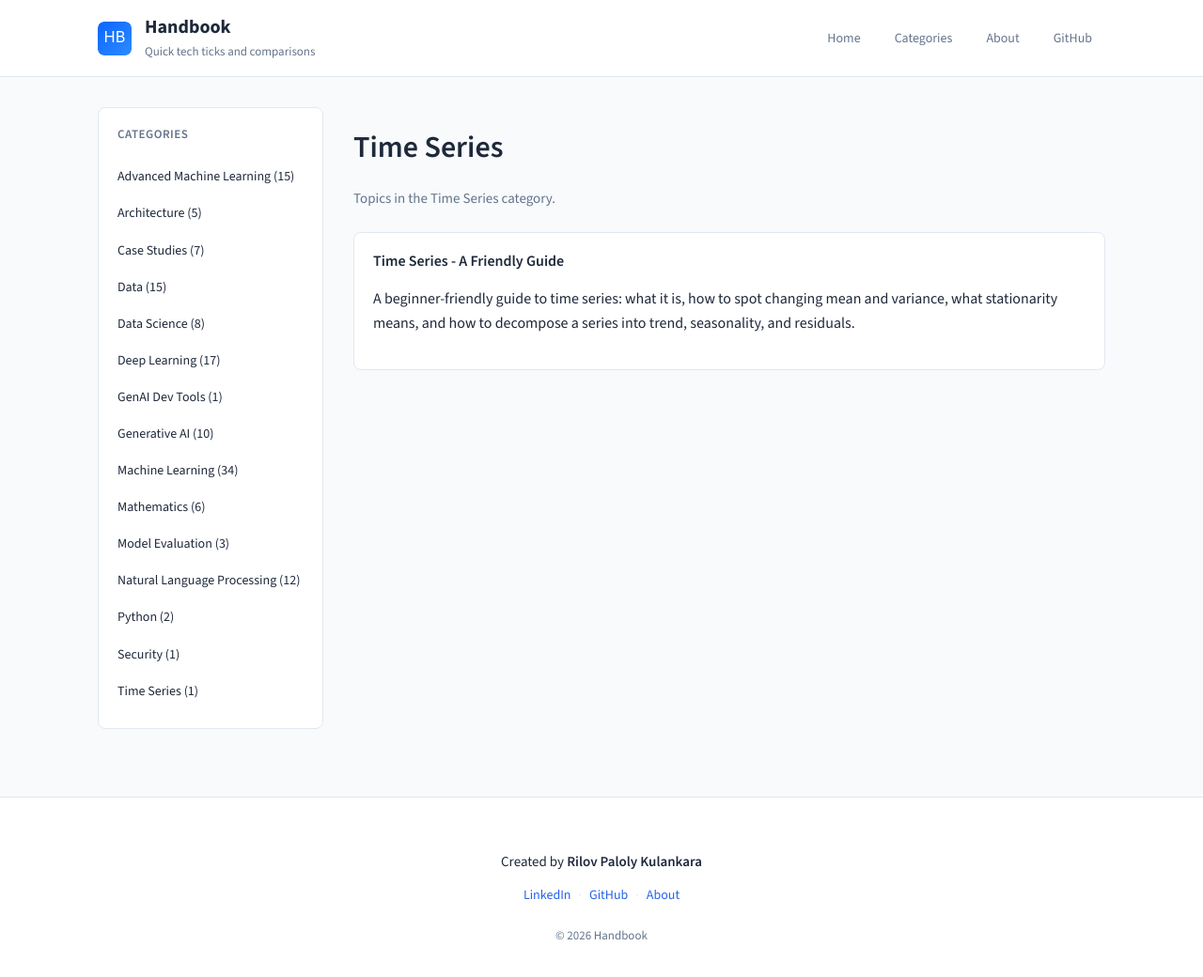
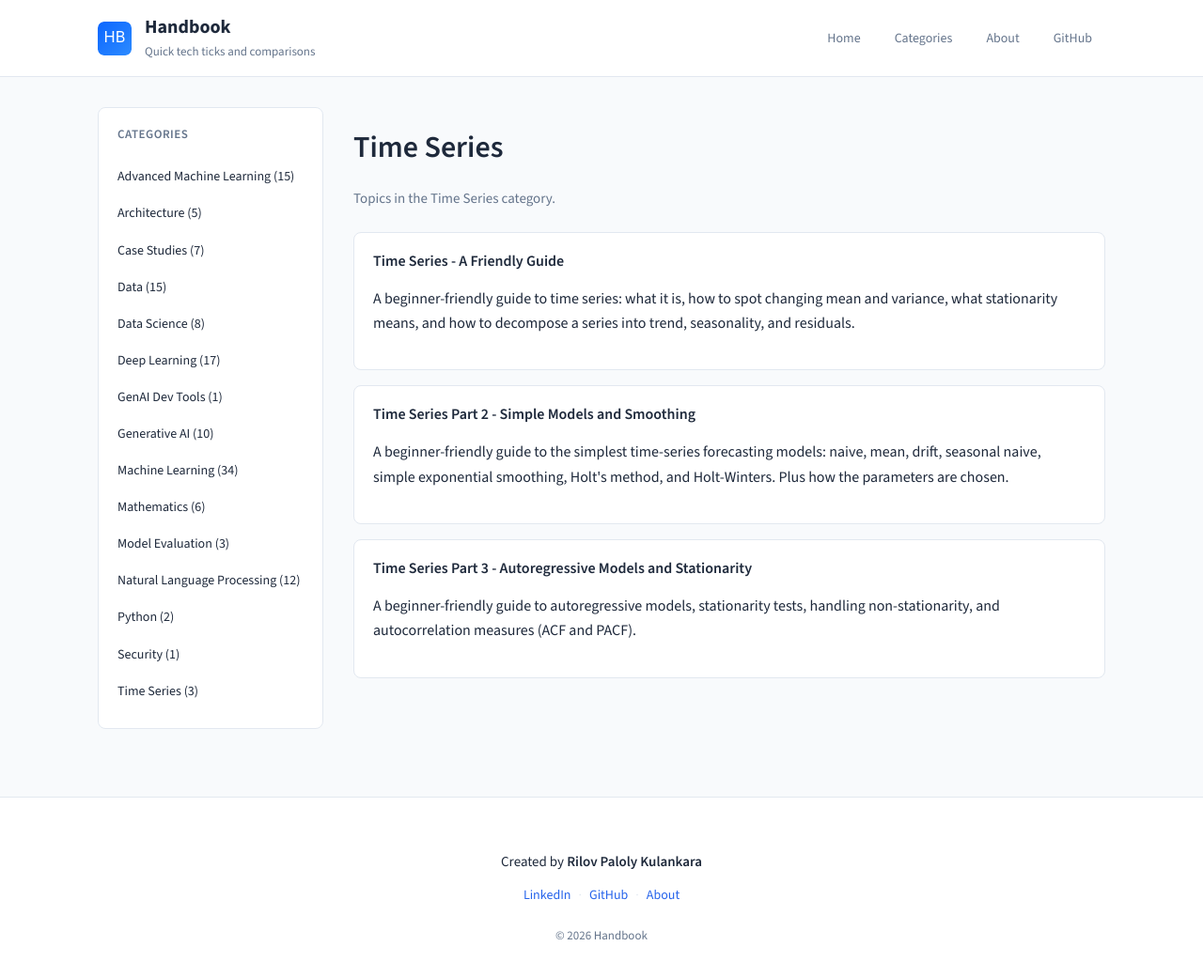
Before and after one commit to rilov/handbook, a Jekyll site: the page built from categories/time-series/index.md, in a window 1280 px wide and 1062 px high. Shown: the top 1040 px of the window at 94% size. Built offline with Jekyll 4.4.1, drawn with Linux system fonts in a browser that asks for light colours; some of the changed lines change nothing that is shown.

Commit message:
Add Time Series Parts 2 and 3: simple smoothing and autoregressive models

````diff
--- /dev/null
+++ b/_topics/Time Series Part 2 - Simple Models and Smoothing.md
@@ -0,0 +1,347 @@
+---
+title: "Time Series Part 2 - Simple Models and Smoothing"
+category: Time Series
+order: 1
+permalink: /topics/time-series-simple-models-smoothing/
+tags:
+  - time-series
+  - naive-forecast
+  - exponential-smoothing
+  - holt-winters
+  - forecasting
+summary: "A beginner-friendly guide to the simplest time-series forecasting models: naive, mean, drift, seasonal naive, simple exponential smoothing, Holt's method, and Holt-Winters. Plus how the parameters are chosen."
+date: 2026-08-23
+---
+
+# Time Series Part 2 - Simple Models and Smoothing
+
+This part of the time series module covers the simplest forecasting models. These models are the first things you try before moving to more advanced tools. They are surprisingly useful, and they help you understand why more complex models are needed.
+
+---
+
+## 1. Session overview
+
+In this guide we will learn:
+
+- Why forecasting is different from normal supervised learning
+- How to split a time series honestly
+- The simplest forecasting benchmarks: naive, mean, drift, and seasonal naive
+- Simple exponential smoothing for level only
+- Holt's method for trend
+- Holt-Winters for trend and seasonality
+- How the smoothing parameters are chosen
+
+By the end, you will be able to look at a time series and pick a reasonable first model.
+
+---
+
+## 2. Modelling essentials for time series
+
+### Forecasting is not like normal prediction
+
+In normal machine learning, you might predict house prices from features. The rows are independent: one house does not depend on the next.
+
+In time series, the value at the next step depends on the values before it. The order of the data matters. You cannot shuffle the rows.
+
+```
+Normal ML: shuffle rows, split randomly
+
+Time series: keep order, split by time
+
+Past                              Future
+[-----------------------------------|-----]
+ training                           test
+```
+
+### Train-test split for time series
+
+For a time series, the **test set is always at the end**. You train on the past and try to predict the future. Shuffling would let the model see the future, which is not allowed in real forecasting.
+
+```python
+import pandas as pd
+
+# df has a datetime index and a 'value' column
+# use the first 80% for training, the last 20% for testing
+cutoff = int(len(df) * 0.8)
+train = df.iloc[:cutoff]
+test = df.iloc[cutoff:]
+```
+
+### One-step-ahead vs multi-step-ahead
+
+A **one-step-ahead** forecast predicts the next point only. A **multi-step-ahead** forecast predicts several points into the future. Simple models are usually easier to understand one step at a time.
+
+### Goodness of fit
+
+For time series, the most common error is the difference between the actual value and the forecast:
+
+```
+Error = Actual - Forecast
+```
+
+Common accuracy measures are:
+
+- **MAE (Mean Absolute Error):** average of the absolute errors.
+- **RMSE (Root Mean Squared Error):** square root of the average squared error.
+- **MAPE (Mean Absolute Percentage Error):** average percentage error.
+
+Smaller values mean a better forecast.
+
+---
+
+## 3. Simple time series models
+
+These are the simplest possible forecasts. They are useful as baselines. If a fancy model cannot beat a simple model, the fancy model is not useful.
+
+### Naive forecast
+
+The forecast for the next period is just the last observed value.
+
+```
+Forecast for t+1 = value at t
+```
+
+Example:
+
+```
+Actual: 10, 12, 14, 13, ?
+Forecast for the next point: 13
+```
+
+The naive method is good for data with no strong trend or seasonality. It says, "tomorrow will look like today."
+
+### Mean forecast
+
+The forecast for the next period is the mean of all past values.
+
+```
+Forecast for t+1 = average of all observed values so far
+```
+
+Example:
+
+```
+Actual: 10, 12, 14, 13
+Mean = (10 + 12 + 14 + 13) / 4 = 12.25
+Forecast for the next point: 12.25
+```
+
+The mean forecast is good when the data is roughly flat and has no trend. It can be bad if the data is changing over time.
+
+### Drift forecast
+
+The drift method assumes the trend continues. It connects the first and last points and extends the line.
+
+```
+Forecast for t+h = last value + h × (last value - first value) / (number of points - 1)
+```
+
+Example:
+
+```
+Actual: 10, 11, 13, 16, ?
+The trend from 10 to 16 over 3 steps is +2 per step.
+Forecast for the next point: 16 + 2 = 18
+```
+
+The drift method is good when the data has a clear, roughly straight trend.
+
+### Seasonal naive forecast
+
+For data with a repeating pattern, the forecast for the next period is the value from the same season last year.
+
+```
+Forecast for t+1 = value at t - m
+```
+
+where `m` is the length of the season. For monthly data with a yearly pattern, `m = 12`.
+
+Example:
+
+```
+Sales in January 2023: 100
+Sales in February 2023: 110
+Sales in March 2023: 120
+...
+Sales in January 2024: ?
+Seasonal naive forecast for January 2024: 100
+```
+
+The seasonal naive method is good when the data has strong seasonality and the level does not change much.
+
+---
+
+## 4. Simple exponential smoothing
+
+### The idea
+
+All the simple methods above treat every past observation equally. But the most recent values are usually more useful for forecasting than old values. Simple exponential smoothing weights the most recent observations more heavily.
+
+### The formula
+
+```
+Forecast for t+1 = α × actual at t + (1 - α) × previous forecast
+```
+
+`α` (alpha) is the **smoothing parameter**. It is a number between 0 and 1.
+
+- If `α` is close to **1**, the forecast mostly uses the most recent value. It reacts quickly.
+- If `α` is close to **0**, the forecast mostly uses the previous forecast. It is slow and smooth.
+
+Example with `α = 0.2`:
+
+```
+Actual:    10, 12, 14, 13, ?
+Forecast:  10, 10, 10.4, 11.12, ...
+
+Step 2: 0.2 × 10 + 0.8 × 10 = 10
+Step 3: 0.2 × 12 + 0.8 × 10 = 10.4
+Step 4: 0.2 × 14 + 0.8 × 10.4 = 11.12
+Step 5: 0.2 × 13 + 0.8 × 11.12 = 11.496
+```
+
+Simple exponential smoothing is good for data with **no trend and no seasonality**, just a level that changes slowly.
+
+---
+
+## 5. Holt's exponential smoothing
+
+### The problem with simple exponential smoothing
+
+Simple exponential smoothing cannot handle a trend. If the data is going up, the forecast always lags behind.
+
+Holt's method adds a second component: the **trend**.
+
+### The formula
+
+It keeps two smoothed values:
+
+- `l_t` the level at time `t`
+- `b_t` the trend at time `t`
+
+```
+Level:   l_t = α × y_t + (1 - α) × (l_{t-1} + b_{t-1})
+Trend:   b_t = β × (l_t - l_{t-1}) + (1 - β) × b_{t-1}
+Forecast for h steps ahead: l_t + h × b_t
+```
+
+`α` controls how fast the level updates. `β` (beta) controls how fast the trend updates.
+
+### Example
+
+```
+Actual:  10, 12, 15, 17, ?
+
+Holt's method sees the level is rising and the trend is about +2 per step.
+Forecast for the next step: 17 + 2 = 19
+```
+
+Holt's method is good for data with a **trend but no seasonality**.
+
+---
+
+## 6. Holt-Winters' exponential smoothing
+
+### Adding seasonality
+
+Holt-Winters extends Holt's method by adding a third component: the **seasonal effect**.
+
+It keeps three components:
+
+- `l_t` the level
+- `b_t` the trend
+- `s_t` the seasonal factor
+
+### Additive vs multiplicative seasonality
+
+The seasonal effect can be combined in two ways:
+
+**Additive** (the same size every year):
+
+```
+Forecast = (l_t + h × b_t) + s_{t+m}
+```
+
+**Multiplicative** (the size scales with the level):
+
+```
+Forecast = (l_t + h × b_t) × s_{t+m}
+```
+
+Use **additive** when the seasonal swings stay the same size. Use **multiplicative** when the swings grow as the series grows.
+
+### The formula (additive version)
+
+```
+Level:    l_t = α × (y_t - s_{t-m}) + (1 - α) × (l_{t-1} + b_{t-1})
+Trend:    b_t = β × (l_t - l_{t-1}) + (1 - β) × b_{t-1}
+Seasonal: s_t = γ × (y_t - l_t) + (1 - γ) × s_{t-m}
+
+Forecast h steps ahead: l_t + h × b_t + s_{t+h-m}
+```
+
+`γ` (gamma) is the seasonal smoothing parameter. It is also between 0 and 1.
+
+Example with monthly sales and a yearly pattern (`m = 12`):
+
+```
+Current level: 1,000
+Current trend: +50 per month
+Seasonal factor for December: +200
+
+Forecast for next December: 1,000 + (12 × 50) + 200 = 1,800
+```
+
+Holt-Winters is good for data with a **trend and a seasonal pattern**.
+
+---
+
+## 7. How the parameters are determined
+
+For simple, Holt, and Holt-Winters methods, we need to choose the smoothing parameters `α`, `β`, and `γ`. The parameters are usually chosen by trying many values and picking the ones that give the smallest forecast error.
+
+### Two common approaches
+
+1. **Grid search:** try a fixed set of values, such as `0.1, 0.2, 0.3, ..., 0.9`, and pick the combination with the lowest error on a validation set.
+2. **Optimisation:** use a numerical optimiser to find the values that minimise the error automatically.
+
+### What error is minimised?
+
+Usually the **sum of squared errors (SSE)** or the **mean squared error (MSE)** on the training or validation set. The idea is the same: find the parameters that make the model's one-step-ahead forecasts as close as possible to the actual values.
+
+```
+SSE = (actual_1 - forecast_1)^2 + (actual_2 - forecast_2)^2 + ... + (actual_n - forecast_n)^2
+```
+
+### The process
+
+```
+1. Start with initial guesses for α, β, γ
+2. Run the model over the training data
+3. Compute the forecast errors
+4. Adjust the parameters to make the errors smaller
+5. Repeat until the error cannot get much smaller
+```
+
+In Python, libraries like `statsmodels` do this automatically.
+
+```python
+from statsmodels.tsa.holtwinters import ExponentialSmoothing
+
+model = ExponentialSmoothing(
+    train,
+    trend="add",
+    seasonal="add",
+    seasonal_periods=12
+)
+fit = model.fit()
+forecast = fit.forecast(12)
+```
+
+`fit()` automatically picks the `α`, `β`, and `γ` values that minimise the error.
+
+---
+
+## 8. One-sentence takeaway
+
+**Start with the simplest model that matches your data: use the naive for flat data, Holt's for trend, and Holt-Winters for trend plus seasonality, and let the library fit the smoothing parameters for you.**
--- /dev/null
+++ b/_topics/Time Series Part 3 - Autoregressive Models and Stationarity.md
@@ -0,0 +1,350 @@
+---
+title: "Time Series Part 3 - Autoregressive Models and Stationarity"
+category: Time Series
+order: 2
+permalink: /topics/time-series-autoregressive-stationarity/
+tags:
+  - time-series
+  - autoregressive
+  - stationarity
+  - adf
+  - kpss
+  - acf
+  - pacf
+  - differencing
+summary: "A beginner-friendly guide to autoregressive models, stationarity tests, handling non-stationarity, and autocorrelation measures (ACF and PACF)."
+date: 2026-08-23
+---
+
+# Time Series Part 3 - Autoregressive Models and Stationarity
+
+This part of the time series module moves from smoothing to models that use the past to predict the future. We will learn what an autoregressive model is, why stationarity matters, how to test for it, how to fix non-stationary data, and how to read ACF and PACF plots.
+
+---
+
+## 1. Session overview
+
+In this guide we will learn:
+
+- What an autoregressive (AR) model is
+- Why AR models need stationary data
+- How to test for stationarity visually and with statistical tests
+- How to make a non-stationary series stationary
+- What autocorrelation, ACF, and PACF are
+- How to use ACF and PACF to choose the right AR model
+
+---
+
+## 2. Introduction to autoregressive models
+
+### The basic idea
+
+An **autoregressive** model uses past values of the series to predict the next value. The word "regressive" comes from regression, and "auto" means on itself. So the model **regresses the series on its own past**.
+
+### AR(1)
+
+The simplest model is AR(1): the value today depends on the value yesterday plus some noise.
+
+```
+y_t = c + φ × y_{t-1} + ε_t
+```
+
+- `y_t` is the value at time `t`
+- `c` is a constant (the baseline level)
+- `φ` (phi) is a parameter that says how much yesterday matters
+- `y_{t-1}` is the value one step ago
+- `ε_t` is random noise
+
+Example:
+
+```
+y_t = 2 + 0.8 × y_{t-1} + noise
+```
+
+If yesterday's value was 10, the model predicts roughly `2 + 0.8 × 10 = 10` today, plus a small random wiggle.
+
+### AR(p)
+
+An **AR(p)** model uses the last `p` values:
+
+```
+y_t = c + φ_1 × y_{t-1} + φ_2 × y_{t-2} + ... + φ_p × y_{t-p} + ε_t
+```
+
+For example, AR(2) uses yesterday and the day before:
+
+```
+y_t = c + φ_1 × y_{t-1} + φ_2 × y_{t-2} + ε_t
+```
+
+The number `p` is called the **order** of the model. AR(1), AR(2), and AR(3) are just AR models with different orders.
+
+### When can we use an AR model?
+
+AR models work well when:
+
+- The data is **stationary** (mean and variance are constant over time)
+- The relationship between today and the past is roughly linear
+- You have enough historical data to estimate the parameters
+
+If the data is not stationary, the AR model can give strange or useless results.
+
+---
+
+## 3. Stationarity tests
+
+### Why stationarity matters
+
+An AR model assumes that the relationship between `y_t` and `y_{t-1}` is the same everywhere in the series. If the mean is changing, the relationship is changing. The model cannot learn a single set of parameters that works for the whole series.
+
+```
+Non-stationary: the mean is rising
+   /
+  /
+ /
+/
+
+Here, y_t depends on y_{t-1} differently at the start than at the end.
+
+Stationary: the mean is flat
+  /\  /\  /\  /\  /\
+ /  \/  \/  \/  \/  \
+
+Here, the relationship between y_t and y_{t-1} is the same everywhere.
+```
+
+### Visual check
+
+The simplest test is to look at the plot:
+
+- Is the **center** roughly flat?
+- Is the **spread** roughly the same?
+- Are the **waves** the same size?
+
+If the answer to all three is yes, the series is probably stationary.
+
+### Statistical tests
+
+#### Augmented Dickey-Fuller (ADF) test
+
+The ADF test checks whether a unit root is present. A unit root usually means the series is non-stationary.
+
+```
+Null hypothesis: the series has a unit root (non-stationary)
+Alternative hypothesis: the series is stationary
+```
+
+If the **p-value is small** (for example, less than 0.05), we reject the null hypothesis and say the series is stationary.
+
+```python
+from statsmodels.tsa.stattools import adfuller
+
+result = adfuller(df["value"])
+print("p-value:", result[1])
+```
+
+#### KPSS test
+
+The KPSS test has the opposite logic:
+
+```
+Null hypothesis: the series is stationary
+Alternative hypothesis: the series is non-stationary
+```
+
+If the **p-value is small**, we reject the null hypothesis and say the series is non-stationary.
+
+```python
+from statsmodels.tsa.stattools import kpss
+
+result = kpss(df["value"])
+print("p-value:", result[1])
+```
+
+It is good practice to use both tests. If they disagree, you need to look more carefully at the plot.
+
+---
+
+## 4. Dealing with non-stationarity
+
+If a series is not stationary, you can transform it. The goal is to remove the trend or stabilise the variance.
+
+### Differencing
+
+**Differencing** replaces each value with the difference between it and the previous value.
+
+```
+y'_t = y_t - y_{t-1}
+```
+
+Example:
+
+```
+Original:  10, 12, 15, 17, 20, 22
+Differenced: 2, 3, 2, 3, 2
+```
+
+If the data has a trend, differencing often makes it stationary. If one round of differencing is not enough, you can difference again.
+
+```python
+df["diff"] = df["value"].diff().dropna()
+```
+
+### Log transform
+
+If the **variance** is growing with the level, take the **log** of the values. This compresses large values and stabilises the spread.
+
+```python
+import numpy as np
+
+df["log_value"] = np.log(df["value"])
+```
+
+### Detrending
+
+If the data has a clear straight or smooth trend, you can fit a trend line and subtract it.
+
+```
+y'_t = y_t - trend_t
+```
+
+### Deseasonalising
+
+If the data has a strong repeating pattern, you can estimate the seasonal effect for each season and subtract it.
+
+```
+y'_t = y_t - seasonal_t
+```
+
+### Summary of fixes
+
+| Problem | Fix |
+|---|---|
+| Trend | Differencing or detrending |
+| Growing variance | Log or square-root transform |
+| Seasonality | Seasonal differencing or deseasonalising |
+
+---
+
+## 5. Autocorrelation measures
+
+### What is autocorrelation?
+
+**Autocorrelation** is the correlation of a series with itself at different time lags. It tells you how much today's value is related to yesterday's value, the day before's, and so on.
+
+```
+Lag 1 autocorrelation: correlation of y_t with y_{t-1}
+Lag 2 autocorrelation: correlation of y_t with y_{t-2}
+```
+
+If lag 1 autocorrelation is high, yesterday is a good predictor of today.
+
+### ACF: Autocorrelation Function
+
+The **ACF** shows the autocorrelation for many lags.
+
+```
+ACF plot:
+
+lag 1:  ***
+lag 2:  **
+lag 3:  *
+lag 4:  .
+lag 5:  .
+```
+
+For a stationary AR(1) process, the ACF usually decays gradually:
+
+```
+lag 1: ******
+lag 2: *****
+lag 3: ****
+lag 4: ***
+lag 5: **
+lag 6: *
+```
+
+For seasonal data, the ACF has spikes at the seasonal lag (for example, lag 12 for monthly data with a yearly pattern).
+
+```
+spikes at lag 12, 24, 36...
+
+lag 12:  ******
+lag 24:  *****
+lag 36:  ****
+```
+
+### PACF: Partial Autocorrelation Function
+
+The **PACF** is the correlation at a particular lag after removing the effect of the lags in between. It tells you whether that specific lag adds any new information.
+
+For an AR(1) process, the PACF usually has a single significant spike at lag 1:
+
+```
+lag 1: ******
+lag 2: .
+lag 3: .
+lag 4: .
+```
+
+For an AR(2) process, the PACF has significant spikes at lag 1 and lag 2, then drops to zero.
+
+```
+lag 1: ******
+lag 2: *****
+lag 3: .
+lag 4: .
+```
+
+### How to use ACF and PACF to choose the AR order
+
+A simple rule of thumb:
+
+- Look at the **PACF** to choose the order `p` of an AR model.
+- The number of significant spikes in the PACF often tells you what `p` should be.
+- If the PACF drops to zero after lag 2, try AR(2).
+
+```python
+from statsmodels.graphics.tsaplots import plot_acf, plot_pacf
+
+plot_acf(df["value"])
+plot_pacf(df["value"])
+```
+
+---
+
+## 6. Building an AR model in Python
+
+Once the series is stationary and you have chosen the order `p`, you can fit the model.
+
+```python
+from statsmodels.tsa.ar_model import AutoReg
+
+# Fit an AR(2) model
+model = AutoReg(train, lags=2)
+fit = model.fit()
+print(fit.summary())
+
+# Forecast the next 12 steps
+forecast = fit.predict(start=len(train), end=len(train) + 11)
+```
+
+The `summary` shows the estimated `φ` values, the constant `c`, and the p-values. If the p-values are small, the lags are useful predictors.
+
+---
+
+## 7. Session summary
+
+- An **autoregressive** model uses past values of the series to predict the future.
+- AR models need the data to be **stationary**.
+- Use **visual checks** and tests like **ADF** and **KPSS** to decide whether a series is stationary.
+- If the data is not stationary, use **differencing**, **log transforms**, **detrending**, or **deseasonalising**.
+- **ACF** shows how the series correlates with itself at different lags.
+- **PACF** shows the direct relationship at a particular lag.
+- Use the **PACF** to choose the order `p` of an AR model.
+
+---
+
+## 8. One-sentence takeaway
+
+**An AR model predicts the future from the past, but only after you have made the series stationary and used ACF/PACF to choose how many past values to include.**
--- a/categories/time-series/index.md
+++ b/categories/time-series/index.md
@@ -9,6 +9,8 @@ Learn the basics of time series analysis in plain language. This module covers h
 **Start here:**
 
 - **[Time Series - A Friendly Guide]({{ site.baseurl }}/topics/time-series-friendly-guide)** — A beginner-friendly introduction to stationarity, trend, seasonality, and additive vs multiplicative decomposition.
+- **[Time Series Part 2 - Simple Models and Smoothing]({{ site.baseurl }}/topics/time-series-simple-models-smoothing)** — Naive, mean, drift, seasonal naive, simple exponential smoothing, Holt's, Holt-Winters, and how parameters are chosen.
+- **[Time Series Part 3 - Autoregressive Models and Stationarity]({{ site.baseurl }}/topics/time-series-autoregressive-stationarity)** — AR models, stationarity tests (ADF, KPSS), handling non-stationarity, ACF and PACF.
 
 **What You'll Learn:**
 
````
